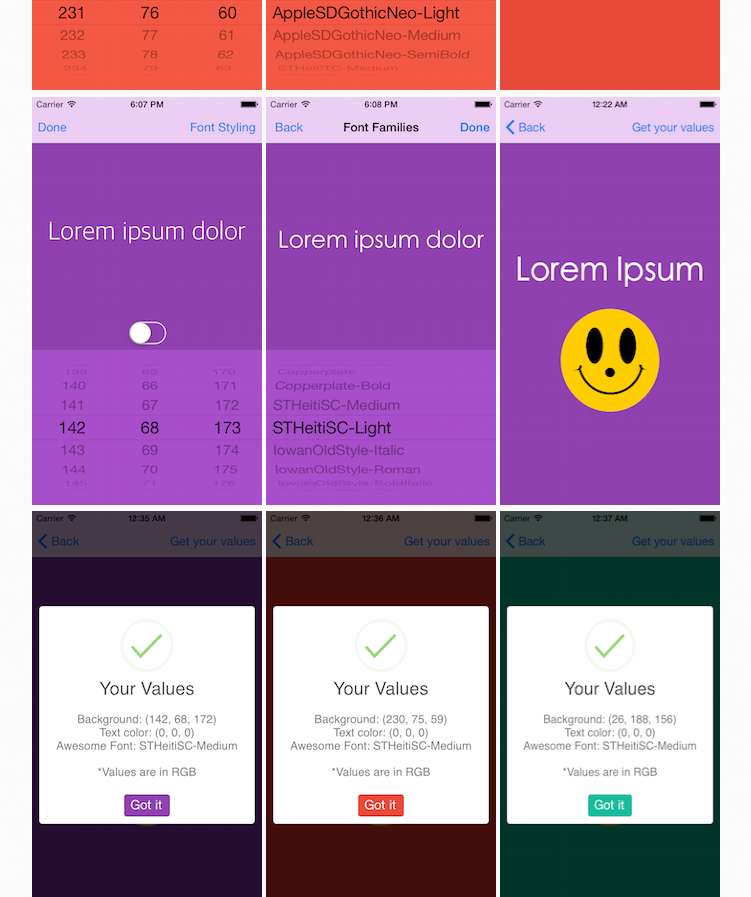
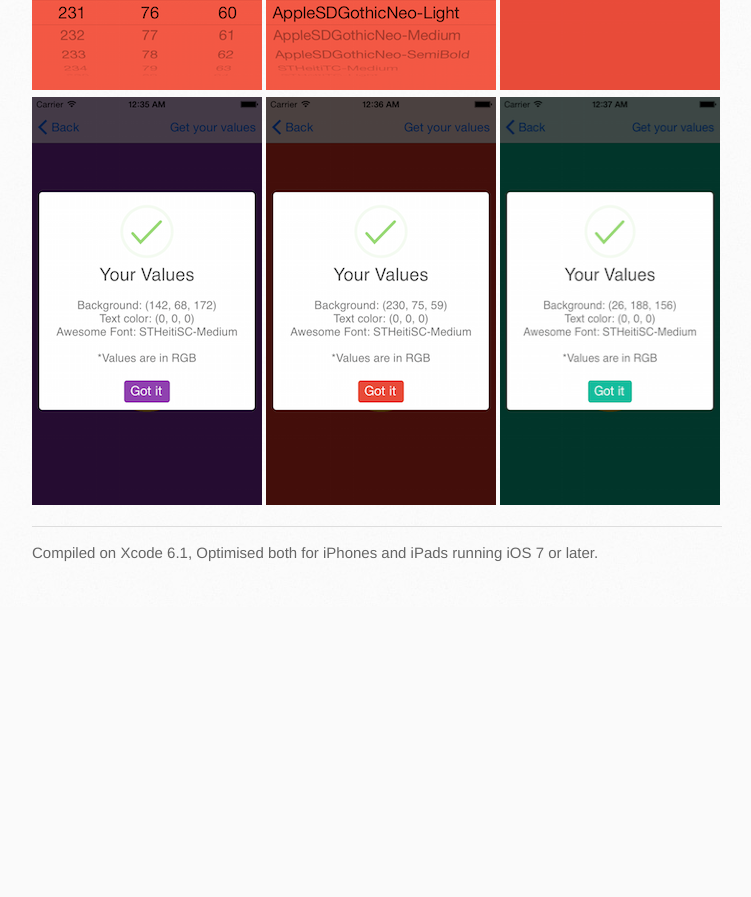
Before and after one commit to MHaroonBaig/Swift-Beautify, a plain HTML site: page index.html in a window 1280 px wide. Shown: the part 1839-2736 px from the top of the page, without its empty margins (138-889 px from the left). After the commit the page ends 2446 px from the top, so only its background shows below. Drawn offline with Linux system fonts and the light colour scheme.

Commit message:
Removed some images

```diff
--- a/index.html
+++ b/index.html
@@ -46,10 +46,8 @@ Family</li> <li>Variations in the Font Style</li> <li>Default templates through
 the side bar</li> <li>Final animated result when Done</li> </ul>
 
 <h2>Screenshots</h2>
-<img src="Screenshots/shot1.png" alt="First Screen"> <img src="Screenshots/shot2.png" alt="Second Screen"> <img src="Screenshots/shot3.png" alt="Third Screen" width = "220" height = "408">
-<br>
+<img src="Screenshots/shot1.png" alt="First Screen"> <img src="Screenshots/shot2.png" alt="Second Screen"> <img src="Screenshots/shot3.png" alt="Third Screen" width = "220" height = "408"><br>
 <img src="Screenshots/shot4.png" alt="First Screen"> <img src="Screenshots/shot5.png" alt="Second Screen"> <img src="Screenshots/shot6.png" alt="Third Screen" width = "220" height = "408"> <br>
-<img src="Screenshots/shot7.png" alt="First Screen"> <img src="Screenshots/shot8.png" alt="Second Screen"> <img src="Screenshots/shot9.png" alt="Third Screen" width = "220" height = "408"> <br>
 <img src="Screenshots/shot10.png" alt="First Screen"> <img src="Screenshots/shot11.png" alt="Second Screen"> <img src="Screenshots/shot12.png" alt="Third Screen" width = "220" height = "408">
 
 <hr>
```
